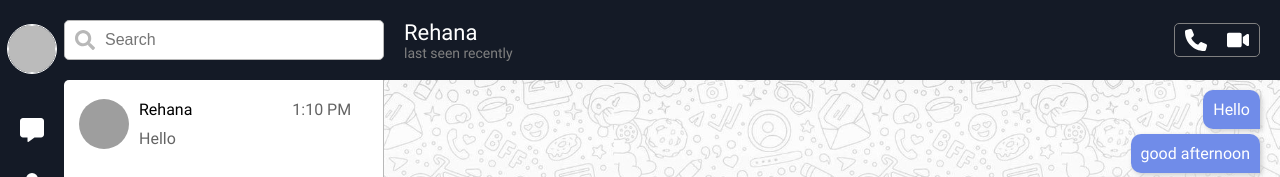
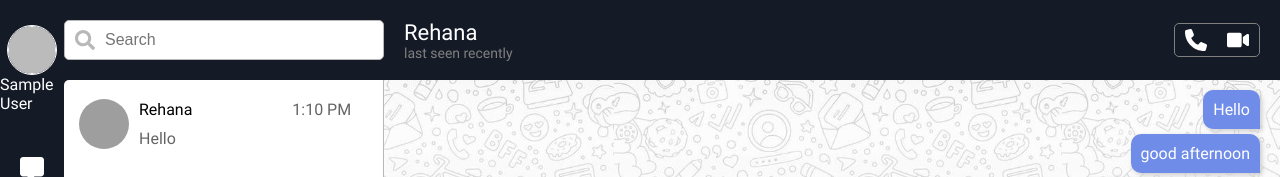
Before and after one commit to talhashah-dev/react-chat-app, a React (Create React App) app: page / in a window 1280 px wide. Shown: the top 177 px of the page. Built offline with nearby package versions, Linux system fonts and the light colour scheme; no server answers; sample sign-in values are in the browser's storage; grey boxes are pictures that could not be loaded.

Commit message:
Add another firebase doc for UserChats - Modefied User img in Sidebar.jsx

```diff
--- a/src/components/Sidebar.jsx
+++ b/src/components/Sidebar.jsx
@@ -10,8 +10,11 @@ function Sidebar() {
   return (
     <div className="sideNavbar">
       <div className="profile">
-        <div className="imageBox">
+        <div className="userImg">
           <img src={currentUser.photoURL} alt="" />
+        </div>
+        <div className="userName">
+        <p>{currentUser.displayName}</p>
         </div>
       </div>
       <div className="sections">
--- a/src/pages/SignUp.jsx
+++ b/src/pages/SignUp.jsx
@@ -12,38 +12,38 @@ function Register() {
   const [err, setErr] = useState("");
   const handleSubmit = async (e) => {
     e.preventDefault();
-    let name = e.target[0].value;
+    let displayName = e.target[0].value;
     let email = e.target[1].value;
     let password = e.target[2].value;
     let file = e.target[3].files[0];
 
-    console.log(name,email,password)
 
     try {
       const res = await createUserWithEmailAndPassword(auth, email, password);
 
-      const storageRef = ref(storage, name);
+      const storageRef = ref(storage, displayName);
 
       const uploadTask = uploadBytesResumable(storageRef, file);
 
       uploadTask.on(
         (error) => {
-          console.log(error)
+          console.log(error);
           setErr(err);
         },
         () => {
           getDownloadURL(uploadTask.snapshot.ref)
             .then(async (downloadURL) => {
               await updateProfile(res.user, {
-                name,
+                displayName,
                 photoURL: downloadURL,
               });
               await setDoc(doc(db, "users", res.user.uid), {
                 uid: res.user.uid,
-                name,
+                displayName,
                 email,
                 photoURL: downloadURL,
               });
+              await setDoc(doc(db, "userChats", res.user.uid), {});
             })
             .then(
               (e.target[0].value = ""),
--- a/src/styles/styles.scss
+++ b/src/styles/styles.scss
@@ -78,10 +78,11 @@ body {
 
       .profile {
         display: flex;
+        flex-direction: column;
         justify-content: center;
         align-items: center;
-        height: 10%;
-        .imageBox {
+        height: 15%;
+        .userImg {
           border: 1px solid white;
           width: 50px;
           height: 50px;
@@ -97,6 +98,11 @@ body {
             border: 1px solid #fff;
           }
         }
+        .userName{
+          p {
+            color: #fff;
+          }
+        }
       }
 
       .sections {
@@ -109,7 +115,7 @@ body {
       }
 
       .actions {
-        height: 20%;
+        height: 15%;
         display: flex;
         align-items: center;
         justify-content: center;
```
